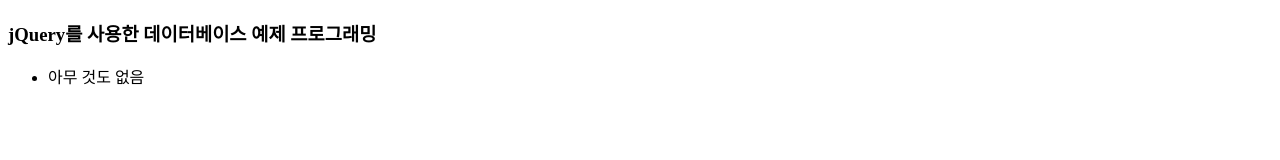
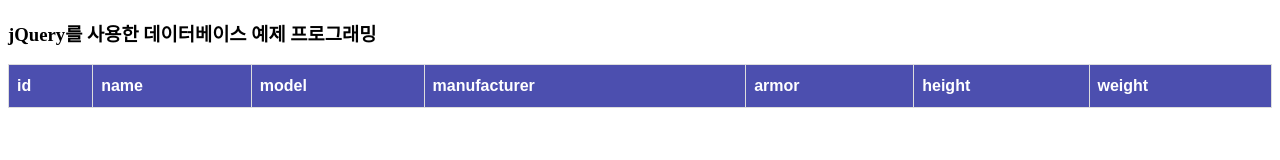
Before and after one commit to devbwoh/jquery-gunpladb, a website: page public/index.html in a window 1280 px wide. Drawn offline with nearby package versions, Linux system fonts and the light colour scheme; no server answers.

Commit message:
💄 Apply table css

```diff
--- /dev/null
+++ b/public/css/gunpla.css
@@ -0,0 +1,31 @@
+table {
+  font-family: Arial, Helvetica, sans-serif;
+  border-collapse: collapse;
+  width: 100%;
+}
+
+td, th {
+  border: 1px solid #ddd;
+  padding: 8px;
+}
+
+tr:nth-child(even){
+	background-color: #f2f2f2;
+}
+
+tr:hover {
+	background-color: #eea;
+}
+
+th {
+  padding-top: 12px;
+  padding-bottom: 12px;
+  text-align: left;
+  background-color: #4C4FAF;
+  color: white;
+}
+
+.boxart {
+	width: 80px;
+	border-radius: 15%;
+}
--- a/public/index.html
+++ b/public/index.html
@@ -3,6 +3,7 @@
 	<head>
 		<meta charset="utf-8"/>
 		<title>jQuery</title>
+		<link rel="stylesheet" type="text/css" href="/css/gunpla.css">
 		<script src="https://ajax.googleapis.com/ajax/libs/jquery/3.5.1/jquery.min.js"></script>
 	</head>
 	<body>
@@ -10,9 +11,18 @@
 			jQuery를 사용한 데이터베이스 예제 프로그래밍
 		</h3>
 		<div>
-			<ul id="result">
-				<li>아무 것도 없음</li>
-			</ul>
+			<table id="result">
+				<tr>
+					<th>id</th>
+					<th>name</th>
+					<th>model</th>
+					<th>manufacturer</th>
+					<th>armor</th>
+					<th>height</th>
+					<th>weight</th>
+				</tr>
+
+			</table>
 		</div>
 		<script>
 			$(document).ready(() => {
@@ -23,10 +33,14 @@
 						success: (json) => {
 							// alert("success")
 							// alert(json.length)
-							$("#result").empty()
+							$(".data").remove()
 							$.each(json, (index, item) => {
-								let li = '<li>' + item.name + '</li>'
-								$("#result").append(li)
+								let tr = '<tr class="data">'
+								$.each(item, (key, value) =>
+									tr += '<td>' + value + '</td>'
+								)
+								tr += '</tr>'
+								$("#result").append(tr)
 							})
 						},
 						error: (req, status, err) => {
```
